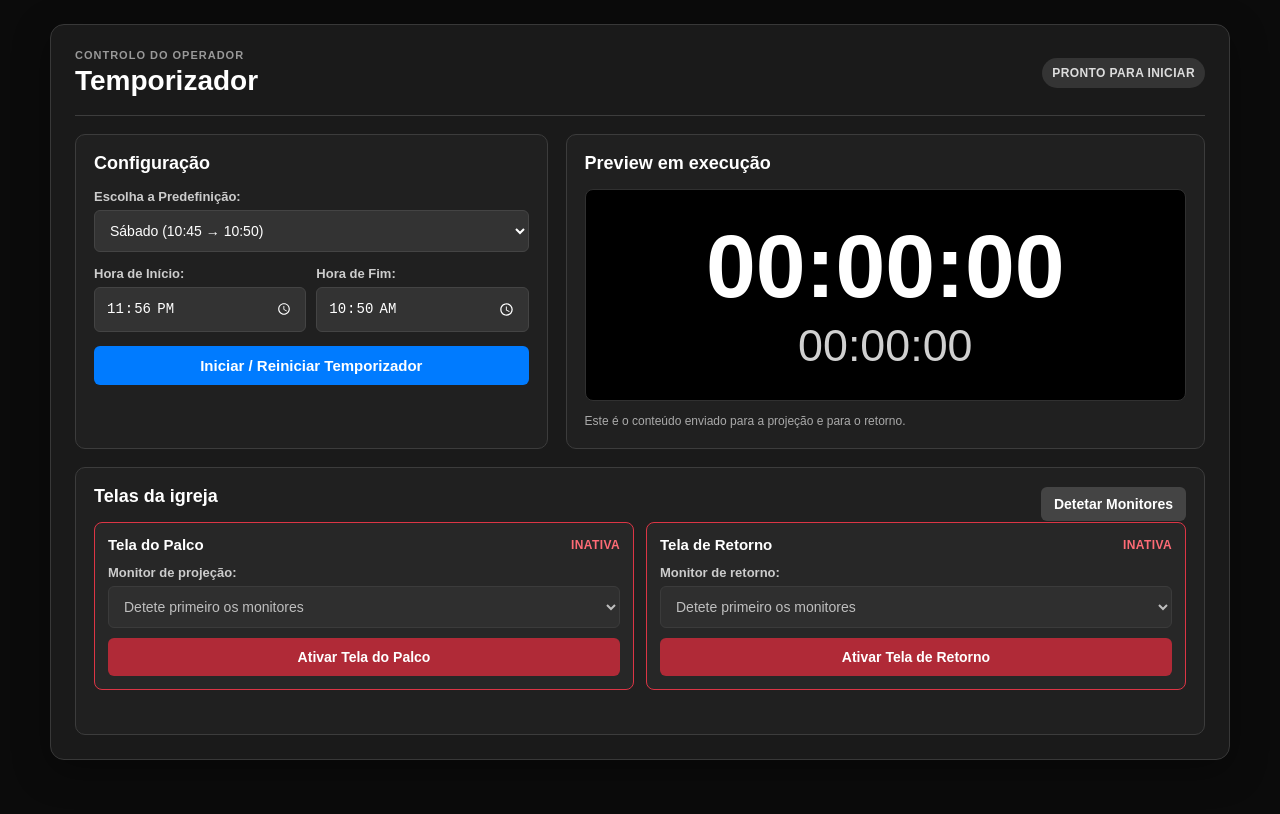
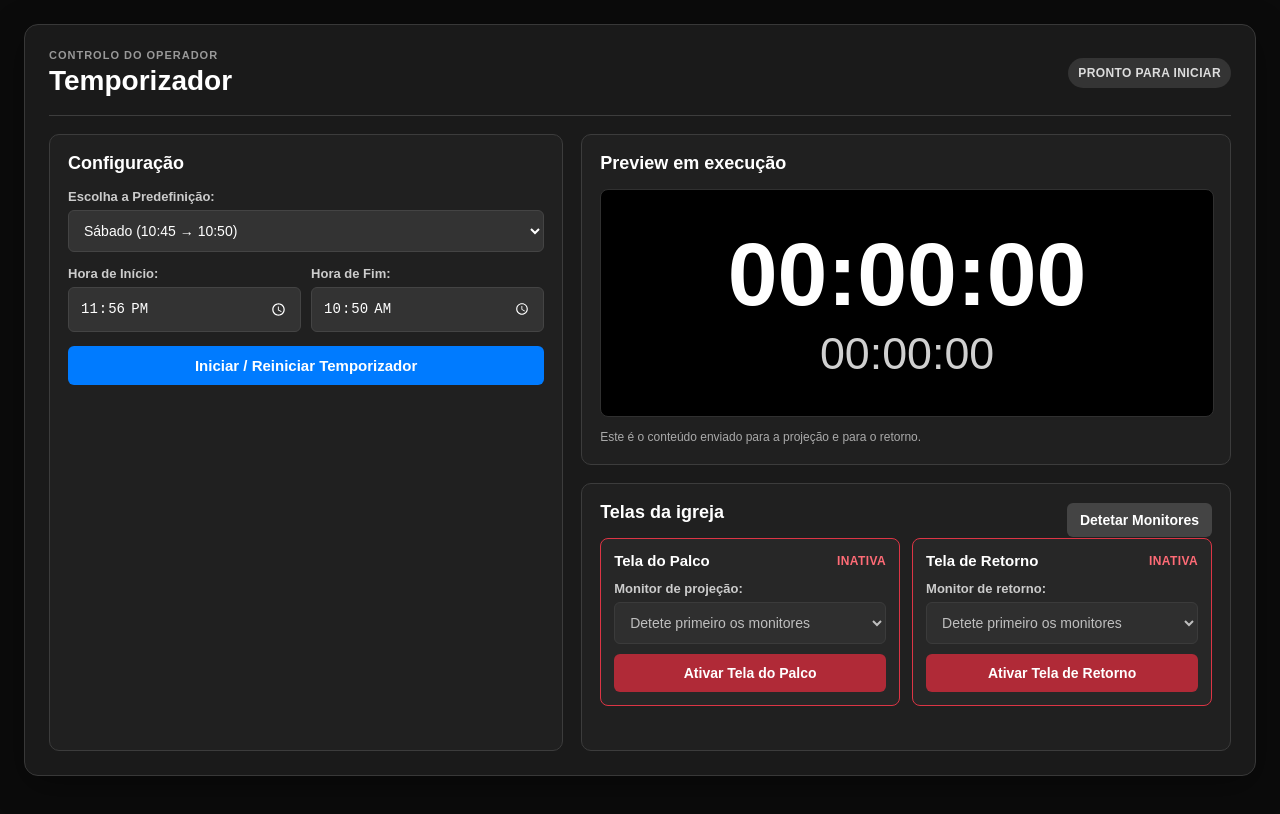
Before and after one commit to samuelsilva20/Temporizador-Igreja, an Electron app: page src/temporizador.html in a window 1280 px wide. Drawn offline with Linux system fonts and the light colour scheme; no server answers.

Commit message:
Reorganiza o layout do operador para preencher a janela
- #painel-config estica em largura e altura para ocupar a janela toda,
  em vez de ficar limitado a 1180px.
- .layout-operador passa a flexbox: a coluna "Configuração" mantém
  sempre a altura total disponível; uma nova coluna .coluna-direita
  empilha "Preview em execução" e "Telas da igreja" com a mesma
  largura (alinhadas entre si).
- A caixa da preview usa aspect-ratio (2.5:1) com um limite máximo de
  altura (36vh) e pode encolher (flex-shrink) quando o espaço é
  apertado, para nunca provocar scroll na janela do operador.

```diff
--- a/src/estilo.css
+++ b/src/estilo.css
@@ -22,8 +22,8 @@ body {
 }
 
 #painel-config {
-    width: min(1180px, calc(100vw - 48px));
-    max-height: calc(100vh - 48px);
+    width: calc(100vw - 48px);
+    height: calc(100vh - 48px);
     margin: 24px auto;
     overflow: auto;
     box-sizing: border-box;
@@ -32,6 +32,8 @@ body {
     border-radius: 14px;
     background: #1a1a1a;
     box-shadow: 0 10px 36px rgba(0, 0, 0, 0.35);
+    display: flex;
+    flex-direction: column;
 }
 
 .cabecalho-operador,
@@ -92,10 +94,11 @@ h3 {
 }
 
 .layout-operador {
-    display: grid;
-    grid-template-columns: minmax(300px, 0.85fr) minmax(360px, 1.15fr);
+    display: flex;
     gap: 18px;
     margin-top: 18px;
+    flex: 1;
+    min-height: 0;
 }
 
 .coluna-controlos,
@@ -108,8 +111,31 @@ h3 {
     background: #202020;
 }
 
+.coluna-controlos {
+    flex: 0.85 1 300px;
+    min-width: 300px;
+    overflow: auto;
+}
+
+.coluna-direita {
+    display: flex;
+    flex-direction: column;
+    gap: 18px;
+    flex: 1.15 1 360px;
+    min-width: 360px;
+    min-height: 0;
+}
+
+.coluna-preview-operador {
+    display: flex;
+    flex-direction: column;
+    flex-shrink: 1;
+    min-height: 0;
+}
+
 #painel-monitores {
-    grid-column: 1 / -1;
+    flex-shrink: 0;
+    overflow: auto;
 }
 
 .campo {
@@ -244,7 +270,11 @@ button:active {
     display: flex;
     align-items: center;
     justify-content: center;
-    min-height: 210px;
+    width: 100%;
+    aspect-ratio: 2.5 / 1;
+    max-height: 36vh;
+    flex-shrink: 1;
+    min-height: 0;
     border: 1px solid #303030;
     border-radius: 8px;
     background: #000;
@@ -432,8 +462,9 @@ body.modo-exportado #timer {
 
 @media (max-width: 820px) {
     body { overflow: auto; }
-    #painel-config { width: calc(100vw - 24px); max-height: none; margin: 12px auto; }
-    .layout-operador { grid-template-columns: 1fr; }
-    #painel-monitores { grid-column: auto; }
+    #painel-config { width: calc(100vw - 24px); height: auto; margin: 12px auto; }
+    .layout-operador { flex-direction: column; flex: none; }
+    .coluna-controlos, .coluna-direita { flex: none; min-width: 0; }
+    .coluna-preview-operador { width: 100%; }
     .cartoes-telas { grid-template-columns: 1fr; }
 }
--- a/src/temporizador.html
+++ b/src/temporizador.html
@@ -70,6 +70,7 @@
                 <p id="texto-atalhos" class="atalhos">Atalhos: Espaço = pausar · ← / → = −10 s / +10 s · ESC = terminar</p>
             </section>
 
+            <div class="coluna-direita">
             <section class="coluna-preview-operador">
                 <h2>Preview em execução</h2>
 
@@ -137,6 +138,7 @@
 
                 <div id="estado-monitor"></div>
             </section>
+            </div>
         </main>
     </div>
 
```
